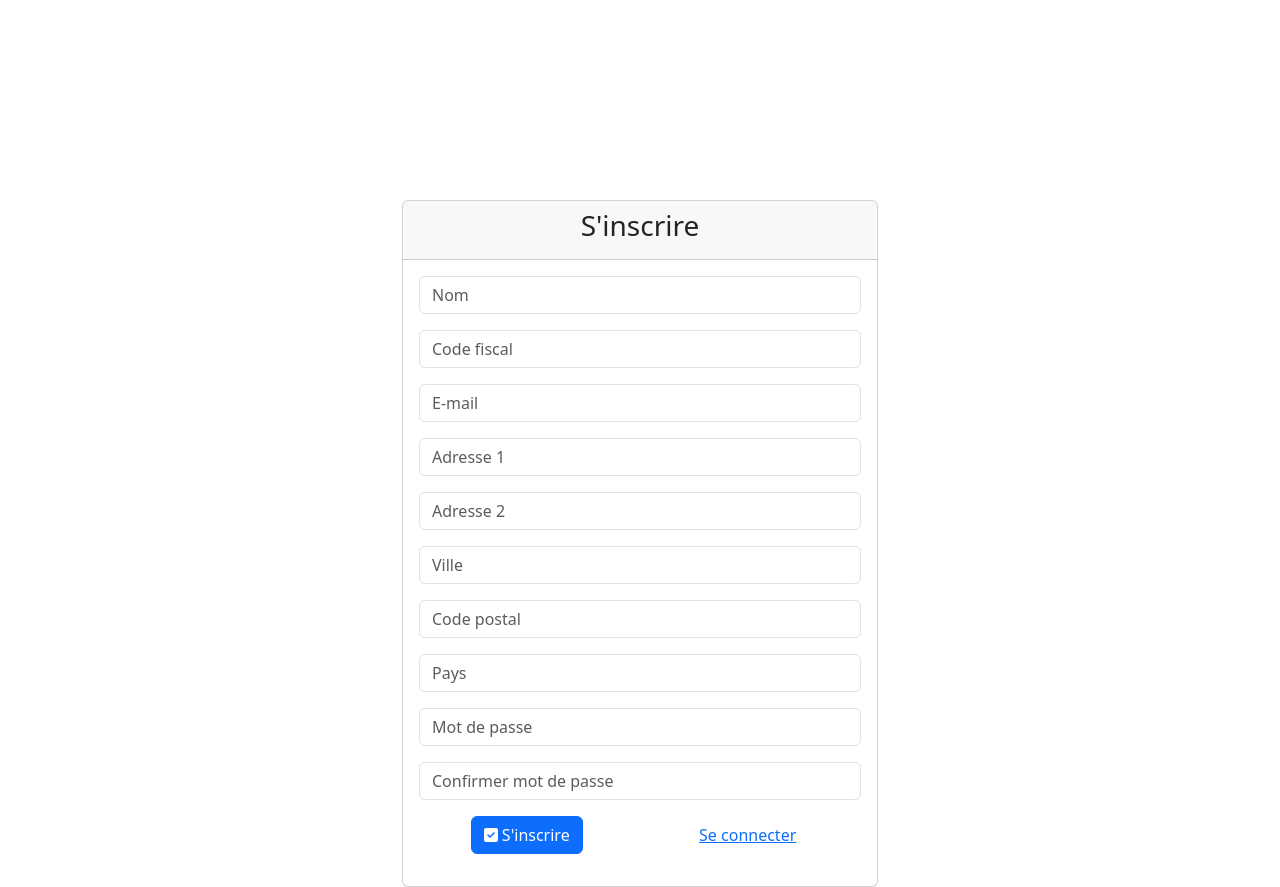
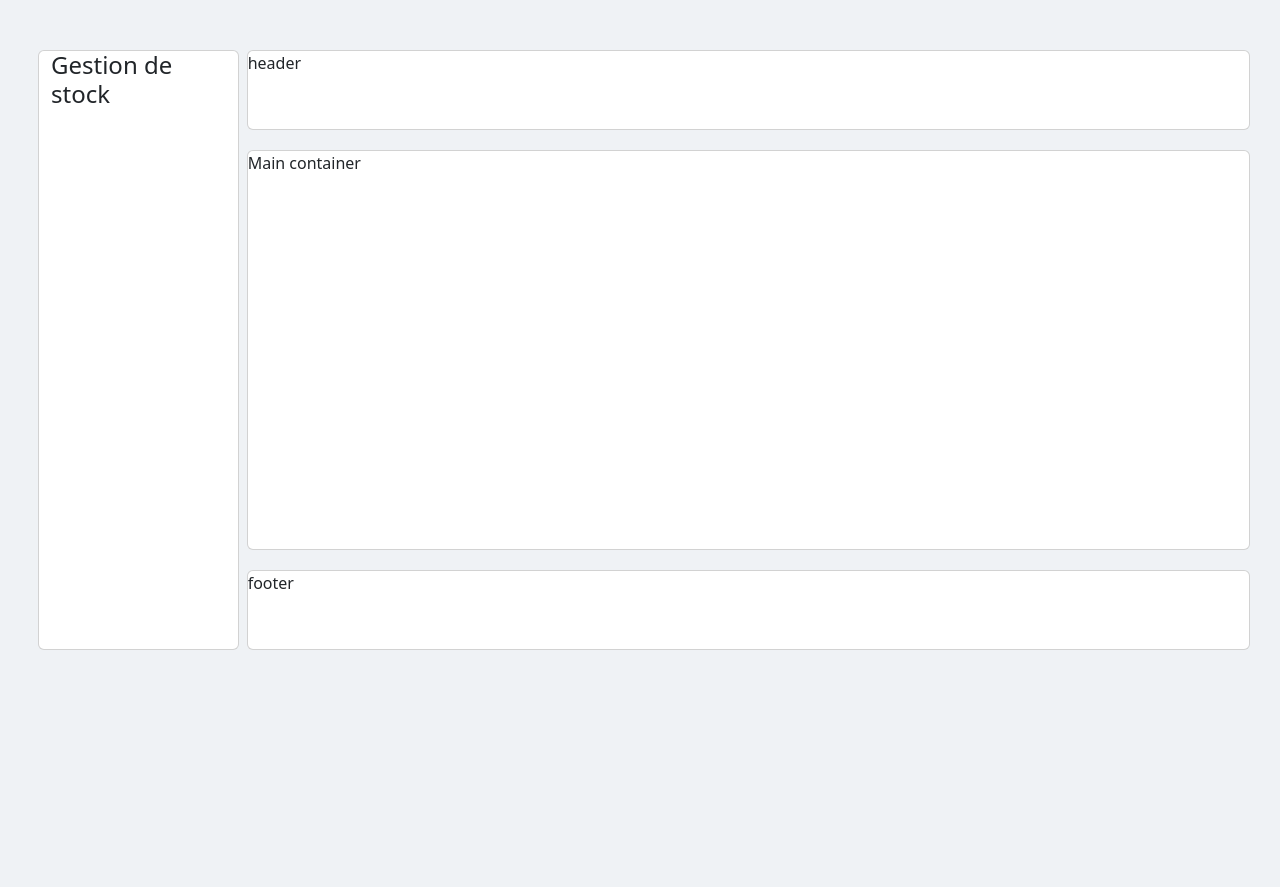
Before and after one commit to ThomasBerbigier/Gestion_de_stock, an Angular app: page / in a window 1280 px wide. After the commit the page ends 800 px from the top, so only its background shows below. Built offline with nearby package versions, Linux system fonts and the light colour scheme.

Commit message:
Ajout page dashboard

```diff
--- a/src/app/app.component.html
+++ b/src/app/app.component.html
@@ -1,2 +1 @@
-<app-page-inscription></app-page-inscription>
 <router-outlet></router-outlet>
--- a/src/app/app.routes.ts
+++ b/src/app/app.routes.ts
@@ -1,3 +1,26 @@
 import { Routes } from '@angular/router';
+import {PageLoginComponent} from "./pages/page-login/page-login.component";
+import {PageInscriptionComponent} from "./pages/page-inscription/page-inscription.component";
+import {PageDashboardComponent} from "./pages/page-dashboard/page-dashboard.component";
+import {PageStatistiquesComponent} from "./pages/page-statistiques/page-statistiques.component";
 
-export const routes: Routes = [];
+export const routes: Routes = [
+  {
+    path: 'Login',
+    component: PageLoginComponent
+  },
+  {
+    path: 'Inscription',
+    component: PageInscriptionComponent
+  },
+  {
+    path: '',
+    component: PageDashboardComponent,
+    children: [
+      {
+        path: 'Statistiques',
+        component: PageStatistiquesComponent
+      }
+    ]
+  }
+];
--- a/src/styles.scss
+++ b/src/styles.scss
@@ -1,4 +1,20 @@
 /* You can add global styles to this file, and also import other style files */
+body {
+  background-color: #eff2f5 !important;
+}
+.background-grey {
+  background-color: #eff2f5 !important;
+}
+.border-none {
+  border: none !important;
+}
+.min-height-80 {
+  min-height: 80px;
+}
+
+
+
+
 
 /* Importing Bootstrap SCSS file. */
 @import 'bootstrap/scss/bootstrap';
```
